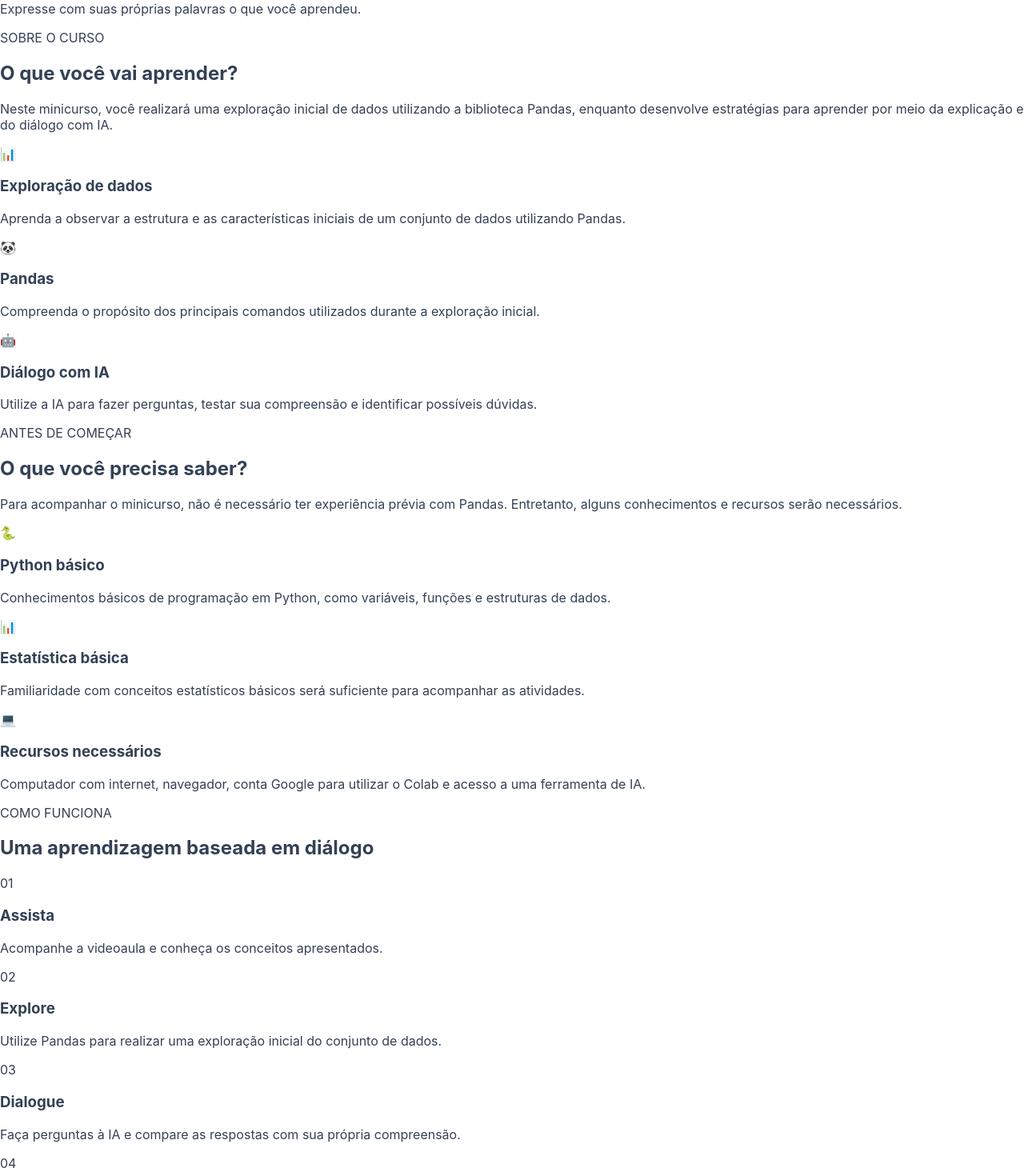
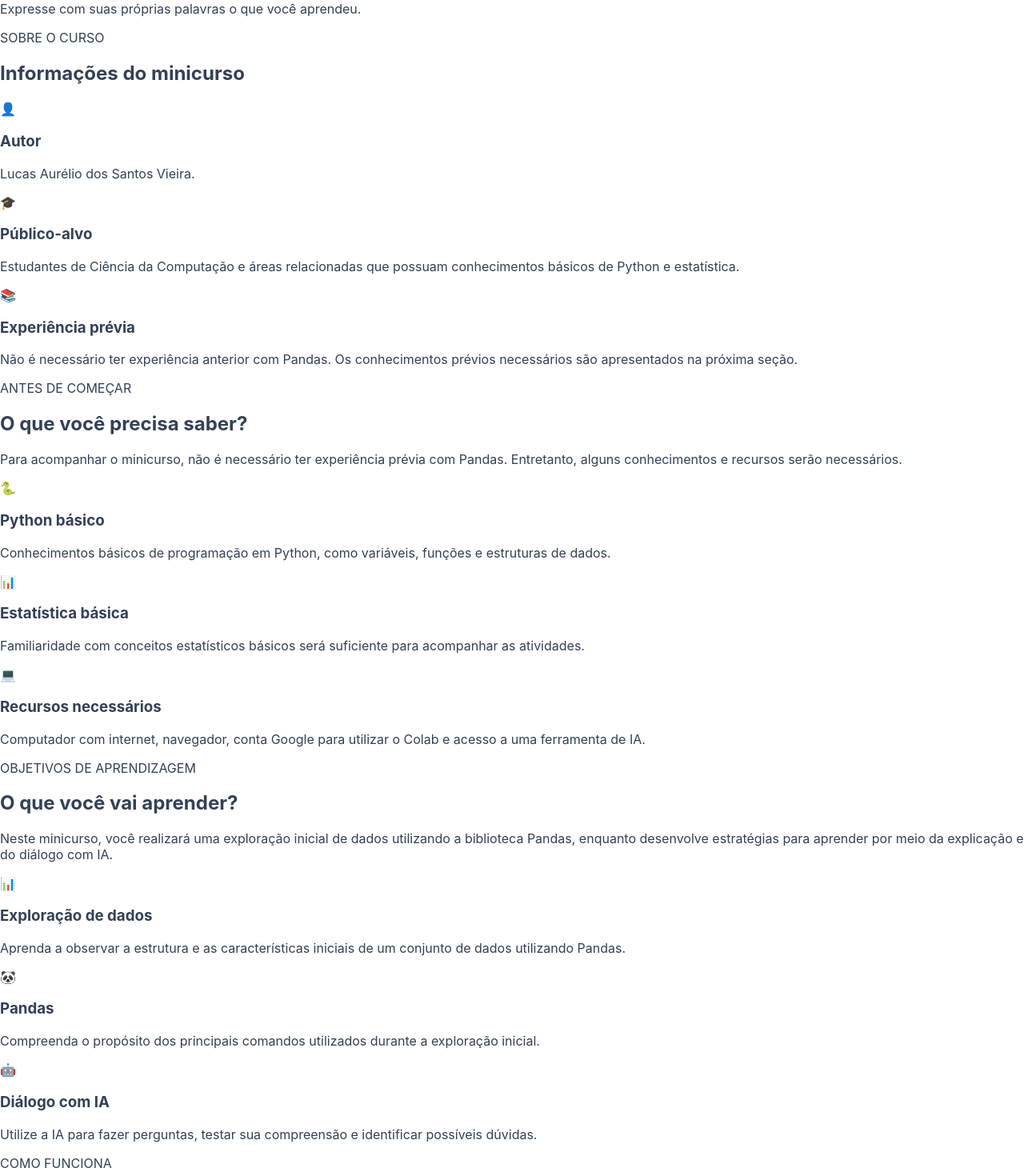
Before and after one commit to LucasAurelio0/Minicurso-Pandas, a React (Vite) app: page / in a window 1280 px wide. Shown: the part 580-2050 px from the top of the page at 80% size. Built offline with nearby package versions, Linux system fonts and the light colour scheme; the HTML template or start-up script is replaced by a standard one.

Commit message:
Fix: Mudanças estruturais

```diff
--- a/src/App.tsx
+++ b/src/App.tsx
@@ -8,6 +8,7 @@ import Aula from './pages/Aula'
 import Pratica from './pages/Pratica'
 import IA from './pages/IA'
 import Avaliacao from './pages/Avaliacao'
+import Referencias from './pages/Referencias'
 
 function App() {
   return (
@@ -21,6 +22,7 @@ function App() {
           <Route path="/pratica" element={<Pratica />} />
           <Route path="/ia" element={<IA />} />
           <Route path="/avaliacao" element={<Avaliacao />} />
+          <Route path="/referencias" element={<Referencias />} />
         </Routes>
 
         <Footer />
--- a/src/components/Header.tsx
+++ b/src/components/Header.tsx
@@ -37,6 +37,7 @@ function Header() {
                     <Link to="/pratica" onClick={closeMenu}>Prática</Link>
                     <Link to="/ia" onClick={closeMenu}>Aprendendo com IA</Link>
                     <Link to="/avaliacao" onClick={closeMenu}>Avaliação</Link>
+                    <Link to="/referencias" onClick={closeMenu}>Referências</Link>
                 </nav>
             </div>
         </header>
--- a/src/pages/Home.tsx
+++ b/src/pages/Home.tsx
@@ -65,46 +65,40 @@ function Home() {
                         SOBRE O CURSO
                     </span>
 
-                    <h2>O que você vai aprender?</h2>
-
-                    <p className="section-intro">
-                        Neste minicurso, você realizará uma exploração inicial
-                        de dados utilizando a biblioteca Pandas, enquanto
-                        desenvolve estratégias para aprender por meio da
-                        explicação e do diálogo com IA.
-                    </p>
+                    <h2>Informações do minicurso</h2>
 
                     <div className="cards">
                         <article className="card">
-                            <span className="card-icon">📊</span>
+                            <span className="card-icon">👤</span>
 
-                            <h3>Exploração de dados</h3>
+                            <h3>Autor</h3>
 
                             <p>
-                                Aprenda a observar a estrutura e as características
-                                iniciais de um conjunto de dados utilizando Pandas.
+                                Lucas Aurélio dos Santos Vieira.
                             </p>
                         </article>
 
                         <article className="card">
-                            <span className="card-icon">🐼</span>
+                            <span className="card-icon">🎓</span>
 
-                            <h3>Pandas</h3>
+                            <h3>Público-alvo</h3>
 
                             <p>
-                                Compreenda o propósito dos principais comandos
-                                utilizados durante a exploração inicial.
+                                Estudantes de Ciência da Computação e áreas
+                                relacionadas que possuam conhecimentos básicos
+                                de Python e estatística.
                             </p>
                         </article>
 
                         <article className="card">
-                            <span className="card-icon">🤖</span>
+                            <span className="card-icon">📚</span>
 
-                            <h3>Diálogo com IA</h3>
+                            <h3>Experiência prévia</h3>
 
                             <p>
-                                Utilize a IA para fazer perguntas, testar sua
-                                compreensão e identificar possíveis dúvidas.
+                                Não é necessário ter experiência anterior
+                                com Pandas. Os conhecimentos prévios necessários
+                                são apresentados na próxima seção.
                             </p>
                         </article>
                     </div>
@@ -156,6 +150,58 @@ function Home() {
                             <p>
                                 Computador com internet, navegador, conta Google
                                 para utilizar o Colab e acesso a uma ferramenta de IA.
+                            </p>
+                        </article>
+                    </div>
+                </div>
+            </section>
+
+            <section className="section">
+                <div className="container">
+                    <span className="section-label">
+                        OBJETIVOS DE APRENDIZAGEM
+                    </span>
+
+                    <h2>O que você vai aprender?</h2>
+
+                    <p className="section-intro">
+                        Neste minicurso, você realizará uma exploração inicial
+                        de dados utilizando a biblioteca Pandas, enquanto
+                        desenvolve estratégias para aprender por meio da
+                        explicação e do diálogo com IA.
+                    </p>
+
+                    <div className="cards">
+                        <article className="card">
+                            <span className="card-icon">📊</span>
+
+                            <h3>Exploração de dados</h3>
+
+                            <p>
+                                Aprenda a observar a estrutura e as características
+                                iniciais de um conjunto de dados utilizando Pandas.
+                            </p>
+                        </article>
+
+                        <article className="card">
+                            <span className="card-icon">🐼</span>
+
+                            <h3>Pandas</h3>
+
+                            <p>
+                                Compreenda o propósito dos principais comandos
+                                utilizados durante a exploração inicial.
+                            </p>
+                        </article>
+
+                        <article className="card">
+                            <span className="card-icon">🤖</span>
+
+                            <h3>Diálogo com IA</h3>
+
+                            <p>
+                                Utilize a IA para fazer perguntas, testar sua
+                                compreensão e identificar possíveis dúvidas.
                             </p>
                         </article>
                     </div>
```
